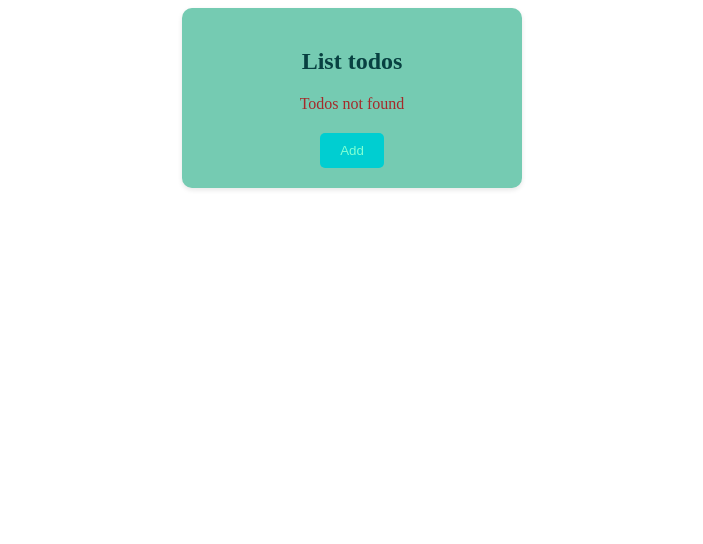
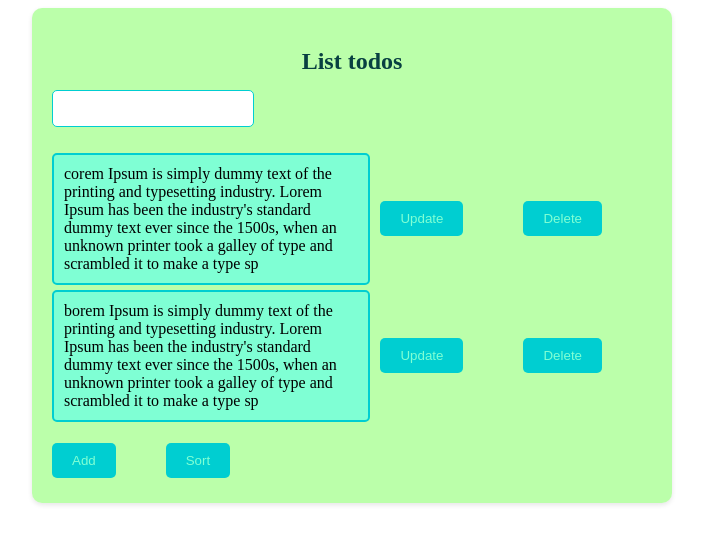
Before and after one commit to manzaero/request, a React (Vite) app: page / in a window 1280 px wide. Before the commit this address had no page. Shown: the top 544 px of the page, without its empty margins (288-991 px from the left). Built offline with nearby package versions, Linux system fonts and the light colour scheme; data requests are answered from the project's data file.

Commit message:
refact to hooks, search, sort...

```diff
--- a/db.json
+++ b/db.json
@@ -1,5 +1,14 @@
 {
   "todos": [
-
+    {
+      "id": "4082",
+      "title": "corem Ipsum is simply dummy text of the printing and typesetting industry. Lorem Ipsum has been the industry's standard dummy text ever since the 1500s, when an unknown printer took a galley of type and scrambled it to make a type sp",
+      "completed": false
+    },
+    {
+      "id": "d24d",
+      "title": "borem Ipsum is simply dummy text of the printing and typesetting industry. Lorem Ipsum has been the industry's standard dummy text ever since the 1500s, when an unknown printer took a galley of type and scrambled it to make a type sp",
+      "completed": false
+    }
   ]
 }
--- a/package.json
+++ b/package.json
@@ -12,7 +12,8 @@
   "dependencies": {
     "json-server": "^1.0.0-beta.3",
     "react": "^18.3.1",
-    "react-dom": "^18.3.1"
+    "react-dom": "^18.3.1",
+    "use-debounce": "^10.0.4"
   },
   "devDependencies": {
     "@eslint/js": "^9.13.0",
--- a/src/App.jsx
+++ b/src/App.jsx
@@ -1,54 +1,61 @@
 import styles from './app.module.css'
-import {useEffect, useState} from "react";
+import { useState } from "react";
+import {
+    useRequestAddTodo,
+    useRequestGetTodos,
+    useRequestDeleteTodo,
+    useRequestUpdateTodo,
+    useRequestSearchTitle
+} from "./hooks/index.js";
 
 
-const urlTodos = `http://localhost:3000/todos/`
+const urlTodos = `http://localhost:3000/todos`
 
 export const App = function () {
+    const [refresh, setRefresh] = useState(false)
     const [todos, setTodos] = useState([])
-    const [loading, setLoading] = useState(true)
 
-    useEffect(() => {
-        fetch(urlTodos)
-            .then((todos) => todos.json())
-            .then(todo => {
-                setTodos(todo)
-                console.log(todo)
-            })
-            .finally(() => {
-                setLoading(false)
-            })
-    }, [])
-
-    const addTodo = () => {
-        fetch(urlTodos, {
-            method: 'POST',
-            headers: {'Content-type': 'application/json'},
-            body: JSON.stringify({
-                "title": "Lorem Ipsum is simply dummy text of the printing and typesetting industry. Lorem Ipsum has been the industry's standard dummy text ever since the 1500s, when an unknown printer took a galley of type and scrambled it to make a type sp",
-                "completed": false
-            })
-        })
-            .then(todo => todo.json())
-            .then(todo => {
-                console.log(todo)
-            })
-    }
+    const {searchHandler, filteredAndSorted, searchTitle, sortState, sortTodos} = useRequestSearchTitle( todos )
+    const {addTodo} = useRequestAddTodo(urlTodos, setRefresh, refresh)
+    const { loading} = useRequestGetTodos(todos, setTodos, urlTodos, refresh);
+    const { deleteTodo } = useRequestDeleteTodo( urlTodos, setRefresh, refresh);
+    const {updateTodos} = useRequestUpdateTodo(urlTodos, setRefresh, refresh);
 
     return (<>
         <div className={styles.container}>
             <h2>List todos</h2>
-            {loading ? <div className={styles.loader}></div> : todos.length === 0 ?
-                <div className={styles.wrong}>Todos not found</div>
-                : <ul>
-                    {todos.map((todo) => (
+            <input type="text"
+                   className={styles.searchInput}
+                   value={searchTitle}
+                   onChange={searchHandler}
+            />
+            {loading ? <div className={styles.loader}></div> : filteredAndSorted.length === 0 ?
+                <div className={styles.wrong}>Todos not found</div> : <ul>
+                    {filteredAndSorted.map((todo) => (<div key={todo.id} className={styles.flex}>
                         <li key={todo.id}>{todo.title}</li>
-                    ))}
+                        <button
+                            className={styles.btn}
+                            onClick={() => updateTodos(todo.id)}
+                        >Update
+                        </button>
+                        <button
+                            className={styles.btn}
+                            onClick={() => deleteTodo(todo.id)}
+                        >Delete
+                        </button>
+                    </div>))}
                 </ul>}
             <button
                 className={styles.btn}
                 onClick={addTodo}
-            >Add</button>
+            >Add
+            </button>
+            <button
+                className={styles.btn}
+                onClick={sortTodos}
+                disabled={todos.length === 0}
+            >{!sortState ? 'Sort' : 'Unsorted'}
+            </button>
         </div>
     </>)
 }
--- a/src/app.module.css
+++ b/src/app.module.css
@@ -1,16 +1,16 @@
 .container {
-    background-color: #75cbb2; /* Аквамарин */
+    background-color: rgba(56, 255, 7, 0.34);
     padding: 20px;
     border-radius: 10px;
     box-shadow: 0 2px 5px rgba(0, 0, 0, 0.1);
-    width: 300px; /* Ширина контейнера */
-    margin: 0 auto; /* Центрирование по горизонтали */
+    width: 600px;
+    margin: 0 auto;
 }
 
 h2 {
-    color: #084041; /* Темный аквамарин */
+    color: #084041;
     margin-bottom: 15px;
-    text-align: center; /* Центрирование текста заголовка */
+    text-align: center;
 }
 
 ul {
@@ -19,36 +19,43 @@ ul {
 }
 
 li {
-    background-color: #7FFFD4; /* Аквамарин */
+    background-color: #7FFFD4;
     padding: 10px;
     margin-bottom: 5px;
     border-radius: 5px;
-    border: 2px solid #00CED1; /* Обводка темным аквамарином */
+    border: 2px solid #00CED1;
 }
 
 .btn {
-    background-color: #00CED1; /* Темный аквамарин */
-    color: #7FFFD4; /* Аквамарин */
+    background-color: #00CED1;
+    color: #7FFFD4;
     padding: 10px 20px;
     border: none;
     border-radius: 5px;
     cursor: pointer;
     transition: background-color 0.3s ease;
-    display: block; /* Занимает всю ширину */
-    margin: 0 auto; /* Центрирование по горизонтали */
+    margin-bottom: 5px;
+    margin-right: 50px;
+}
+.btn:disabled {
+    background-color: #d3d3d3;
+    color: #999;
+    cursor: not-allowed;
+    border: 1px solid #ccc;
 }
 
 .btn:hover {
-    background-color: #7FFFD4; /* Аквамарин */
-    color: #00CED1; /* Темный аквамарин */
+    background-color: #7FFFD4;
+    color: #00CED1;
 }
+
 .loader {
     width: 80px;
     height: 80px;
     border-radius: 50%;
     border: 10px solid transparent;
-    border-top-color: #7FFFD4; /* Аквамарин */
-    border-bottom-color: #00CED1; /* Темный аквамарин */
+    border-top-color: #7FFFD4;
+    border-bottom-color: #00CED1;
     animation: spin 1.2s linear infinite;
     margin: 20px auto;
 }
@@ -62,8 +69,38 @@ li {
     }
 }
 
-.wrong{
+.wrong {
     color: brown;
     text-align: center;
     margin: 20px 0;
 }
+
+.flex {
+    display: flex;
+    justify-content: space-between;
+    align-items: center;
+    gap: 10px;
+}
+
+.searchInput {
+    width: 30%;
+    padding: 10px;
+    border: 1px solid #00CED1;
+    border-radius: 5px;
+    margin-bottom: 10px;
+}
+
+@media (max-width: 768px) {
+    .container {
+        width: 90%;
+        margin: 0 auto;
+    }
+    .flex {
+        flex-direction: column;
+        align-items: flex-start;
+        gap: 5px;
+    }
+    .searchInput {
+        width: 100%;
+    }
+}
--- /dev/null
+++ b/src/hooks/index.js
@@ -0,0 +1,5 @@
+export * from  './use-request-add-todo.js'
+export * from  './use-request-delete-todo.js'
+export * from  './use-request-get-todos.js'
+export * from  './use-request-update-todo.js'
+export * from './use-request-search-title.js'
--- /dev/null
+++ b/src/hooks/use-request-add-todo.js
@@ -0,0 +1,20 @@
+
+
+export const useRequestAddTodo = (urlTodos, setRefresh, refresh) => {
+    const addTodo = () => {
+        fetch(urlTodos, {
+            method: 'POST', headers: {'Content-type': 'application/json'}, body: JSON.stringify({
+                "title": "Lorem Ipsum is simply dummy text of the printing and typesetting industry. Lorem Ipsum has been the industry's standard dummy text ever since the 1500s, when an unknown printer took a galley of type and scrambled it to make a type sp",
+                "completed": false
+            })
+        })
+            .then(todo => todo.json())
+            .then(todo => {
+                console.log(todo)
+                setRefresh(!refresh)
+            })
+    }
+    return {
+        addTodo,
+    }
+}
--- /dev/null
+++ b/src/hooks/use-request-delete-todo.js
@@ -0,0 +1,18 @@
+
+
+export const useRequestDeleteTodo = (urlTodos, setRefresh, refresh) => {
+
+    const deleteTodo = (id) => {
+        fetch(`${urlTodos}/${id}`, {
+            method: 'DELETE'
+        })
+            .then(todo => todo.json())
+            .then(todo => {
+                console.log(todo)
+                setRefresh(!refresh);
+            })
+    }
+    return {
+        deleteTodo
+    }
+}
--- /dev/null
+++ b/src/hooks/use-request-get-todos.js
@@ -0,0 +1,22 @@
+import {useEffect, useState} from "react";
+
+export const useRequestGetTodos = (todos, setTodos, urlTodos, refresh) => {
+
+    const [loading, setLoading] = useState(true)
+
+    useEffect(() => {
+        fetch(urlTodos)
+            .then((todos) => todos.json())
+            .then(todo => {
+                setTodos(todo)
+                console.log(todo)
+            })
+            .finally(() => {
+                setLoading(false)
+            })
+    }, [refresh])
+    return {
+        todos,
+        loading
+    }
+}
--- /dev/null
+++ b/src/hooks/use-request-search-title.js
@@ -0,0 +1,49 @@
+import {useEffect, useState} from "react";
+
+export const useRequestSearchTitle = ( todos ) => {
+    const [sortState, setSortState] = useState(false)
+    const [searchTitle, setSearchTitle] = useState('')
+    const [debouncedSearchTitle, setDebouncedSearchTitle] = useState('')
+    useEffect(() => {
+        const timer = setTimeout(() => {
+            setDebouncedSearchTitle(searchTitle)
+        }, 600)
+
+        return () => clearTimeout(timer)
+    }, [searchTitle])
+
+    const searchHandler = (e) => {
+        setSearchTitle(e.target.value)
+        console.log(searchTitle)
+    }
+
+    const resultFoundTodos = () => {
+        if (searchTitle.trim() !== '') {
+            return todos.filter(todo => todo.title.toLowerCase().includes(debouncedSearchTitle.toLowerCase()))
+        } else {
+            return todos;
+        }
+    }
+
+    const sortTodos = () => {
+        setSortState(!sortState);
+    }
+
+    const getSortedTodos = (todosToSort) => {
+        if (sortState) {
+            return [...todosToSort].sort((a, b) => a.title < b.title ? -1 : a.title > b.title ? 1 : 0)
+        } else {
+            return todosToSort;
+        }
+    }
+
+
+    const filteredAndSorted = getSortedTodos(resultFoundTodos())
+
+    return {
+        searchHandler,
+        resultFoundTodos,
+        filteredAndSorted,
+        sortTodos
+    }
+}
--- /dev/null
+++ b/src/hooks/use-request-update-todo.js
@@ -0,0 +1,18 @@
+export const useRequestUpdateTodo = (urlTodos, setRefresh, refresh) => {
+
+    const updateTodos = (id) => {
+        fetch(`${urlTodos}/${id}`, {
+            method: 'PUT', headers: {'Content-type': 'application/json'}, body: JSON.stringify({
+                "title": "Lorem Ipsum", "completed": true
+            })
+        })
+            .then(todo => todo.json())
+            .then(todo => {
+                console.log(todo)
+                setRefresh(!refresh);
+            })
+    }
+    return {
+        updateTodos,
+    }
+}
```
Also changed, not shown: 1 other file (tests, documents, lock files or other folders).
